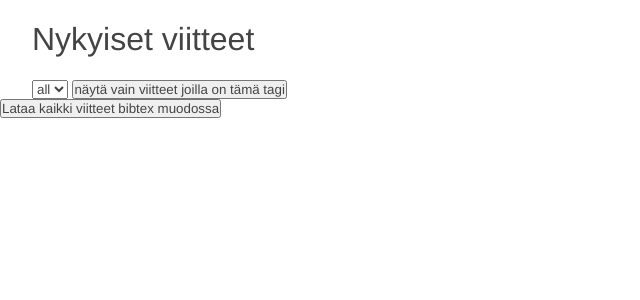
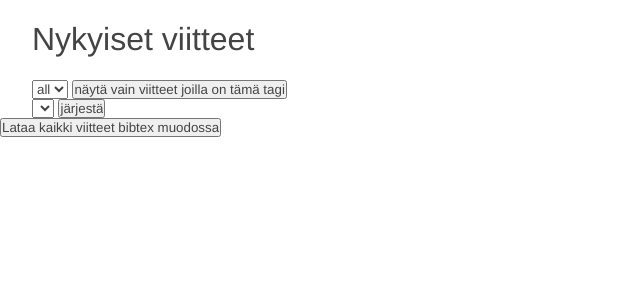
Before and after one commit to jyrikangas/ohtuminiprojekti, a Flask app: page /viitteet/sort_by_year/ in a window 1280 px wide. Shown: the part 50-350 px from the top of the page, without its empty margins (0-640 px from the left). Run offline with Flask 2, Linux system fonts and the light colour scheme; data that the repository does not hold is empty.

Commit message:
järjestykset valikko

```diff
--- a/src/app.py
+++ b/src/app.py
@@ -41,7 +41,7 @@
         references = get_references_by_tag(tag, the_db_connection)
     tags = get_unique_tags(the_db_connection)
     bibtex = generate_bibtex(references)
-    return render_template("viitteet.html", viitteet=references, tags=tags, error=error)
+    return render_template("viitteet.html", viitteet=references, tags=tags, error=error, sorts=["year_asc","year_desc", "added_asc", "added_desc"])
 
 
 @app.route("/lisaa_viite", methods=["GET", "POST"])
--- a/src/templates/viitteet.html
+++ b/src/templates/viitteet.html
@@ -25,6 +25,18 @@
                     {% endfor %}
                 </select>
                 <input type="submit" value="näytä vain viitteet joilla on tämä tagi">
+            </form>
+        </div>
+        <div class="sort">
+            <form action="/viitteet" method="GET">
+                <select name="sort" id="sort">
+                    {% for sort in sorts %}
+
+                        <option value={{ sort }}> {{ sort }}</option>
+
+                    {% endfor %}
+                </select>
+                <input type="submit" value="järjestä">
             </form>
         </div>
     </div>
```
